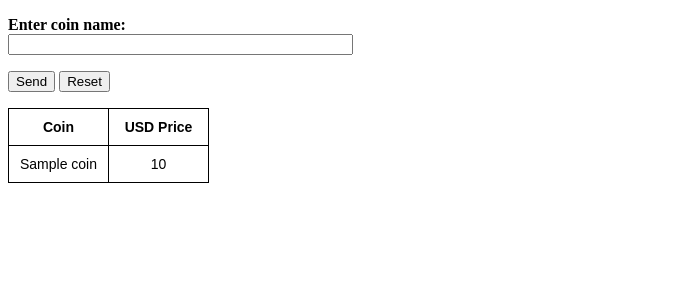
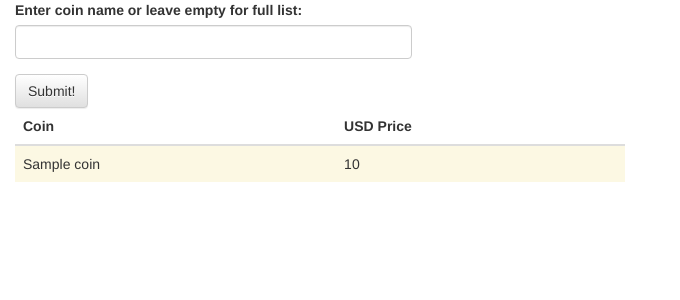
Before and after one commit to Podsinko/coinmarketcap, a Django app: template gladiolus/page1/templates/page1/index.html in a window 1280 px wide. Shown: the top 300 px of the page, without its empty margins (0-680 px from the left). Run offline with Django 3.2, Linux system fonts and the light colour scheme; the template is opened without the code that fills it: most values are stand-ins (such as "Sample title", 1, 10 or a date in 2020); lists and menus that the app fills with data are empty; some libraries are stand-ins or nearby versions.

Commit message:
Bootstrap update

```diff
--- a/gladiolus/page1/templates/page1/index.html
+++ b/gladiolus/page1/templates/page1/index.html
@@ -3,39 +3,90 @@
  <head>
   <meta charset="utf-8">
   <title>Coinmarketcap Wrapper by Podsinko</title>
+  <!-- Latest compiled and minified CSS -->
+  <link rel="stylesheet" href="https://maxcdn.bootstrapcdn.com/bootstrap/3.3.7/css/bootstrap.min.css" integrity="sha384-BVYiiSIFeK1dGmJRAkycuHAHRg32OmUcww7on3RYdg4Va+PmSTsz/K68vbdEjh4u" crossorigin="anonymous">
+
+  <!-- Optional theme -->
+  <link rel="stylesheet" href="https://maxcdn.bootstrapcdn.com/bootstrap/3.3.7/css/bootstrap-theme.min.css" integrity="sha384-rHyoN1iRsVXV4nD0JutlnGaslCJuC7uwjduW9SVrLvRYooPp2bWYgmgJQIXwl/Sp" crossorigin="anonymous">
+
+  <!-- Latest compiled and minified JavaScript -->
+  <script src="https://maxcdn.bootstrapcdn.com/bootstrap/3.3.7/js/bootstrap.min.js" integrity="sha384-Tc5IQib027qvyjSMfHjOMaLkfuWVxZxUPnCJA7l2mCWNIpG9mGCD8wGNIcPD7Txa" crossorigin="anonymous"></script>
  </head>
  <body>
+     <div class="container-fluid">
+	<div class="row">
+		<div class="col-md-4">
+			<form role="form" method="post">
+                {% csrf_token %}
+				<div class="form-group">
 
- <form name="coinmarketcap" method="post" action="">
-  {% csrf_token %}
-  <p><b>Enter coin name:</b><br>
-   <input type="text" size="40" name="coin">
-  </p>
-  <p><input type="submit" value="Send">
-   <input type="reset" value="Reset"></p>
+					<label for="exampleInputEmail1">
+						Enter coin name or leave empty for full list:
+					</label>
+					<input type="text" class="form-control" id="coin" name="coin"/>
+				</div>
+				<button type="submit" class="btn btn-default">
+					Submit!
+				</button>
 			</form>
+		</div>
+		<div class="col-md-4">
+		</div>
+		<div class="col-md-4">
+		</div>
+	</div>
     {% if coin %}
- <style type="text/css">
-.tg  {border-collapse:collapse;border-spacing:0;}
-.tg td{font-family:Ubuntu, sans-serif;font-size:14px;padding:10px 5px;border-style:solid;border-width:1px;overflow:hidden;word-break:normal;}
-.tg th{font-family:Ubuntu, sans-serif;font-size:14px;font-weight:normal;padding:10px 5px;border-style:solid;border-width:1px;overflow:hidden;word-break:normal;}
-.tg .tg-yw4l{vertical-align:top}
-.tg .tg-9hbo{font-weight:bold;vertical-align:top}
-</style>
-<table class="tg" style="undefined;table-layout: fixed; width: 89px">
-<colgroup>
-<col style="width: 100px">
-<col style="width: 100px">
-</colgroup>
+	<div class="row">
+		<div class="col-md-6">
+            <table class="table">
+                <thead>
                     <tr>
-  <th class="tg-9hbo">Coin</th>
-  <th class="tg-9hbo">USD Price</th>
+                        <th>
+                            Coin
+                        </th>
+                        <th>
+                            USD Price
+                        </th>
                     </tr>
-<tr>
-  <th class="tg-yw4l">{{ coin.name }}</th>
-  <th class="tg-yw4l">{{ coin.price_usd }}</th>
+                </thead>
+                <tbody>
+                    {% for c in coin %}
+                    {% if c.price_usd > 2000 %}
+                    <tr class="success">
+                        <td>
+                            {{ c.name }}
+                        </td>
+                        <td>
+                            {{ c.price_usd }}
+                        </td>
                     </tr>
+                    {% elif c.price_usd < 1 %}
+                    <tr class="danger">
+                        <td>
+                            {{ c.name }}
+                        </td>
+                        <td>
+                            {{ c.price_usd }}
+                        </td>
+                    </tr>
+                    {% else %}
+                    <tr class="warning">
+                        <td>
+                            {{ c.name }}
+                        </td>
+                        <td>
+                            {{ c.price_usd }}
+                        </td>
+                    </tr>
+                    {% endif %}
+                    {% endfor %}
+                </tbody>
             </table>
+		</div>
+		<div class="col-md-6">
+		</div>
+	</div>
     {% endif %}
+</div>
  </body>
  </html>
--- a/gladiolus/page1/views.py
+++ b/gladiolus/page1/views.py
@@ -9,9 +9,8 @@ def index(request):
     if 'coin' in request.POST:
         data = coinmarket(request.POST['coin'])
         if data:
+            for d in data:
+                d.update({'price_usd': float(d['price_usd'])})
             return render(request, 'page1/index.html',
                           {'coin': data})
-        else:
-            return render(request, 'page1/index.html',
-                          {'coin': "NO COIN FOUND!"})
     return render(request, 'page1/index.html')
```
Also changed, not shown: gladiolus/parser.py (+12 -4 lines). Lines whose indentation alone changed are shown as unchanged.
